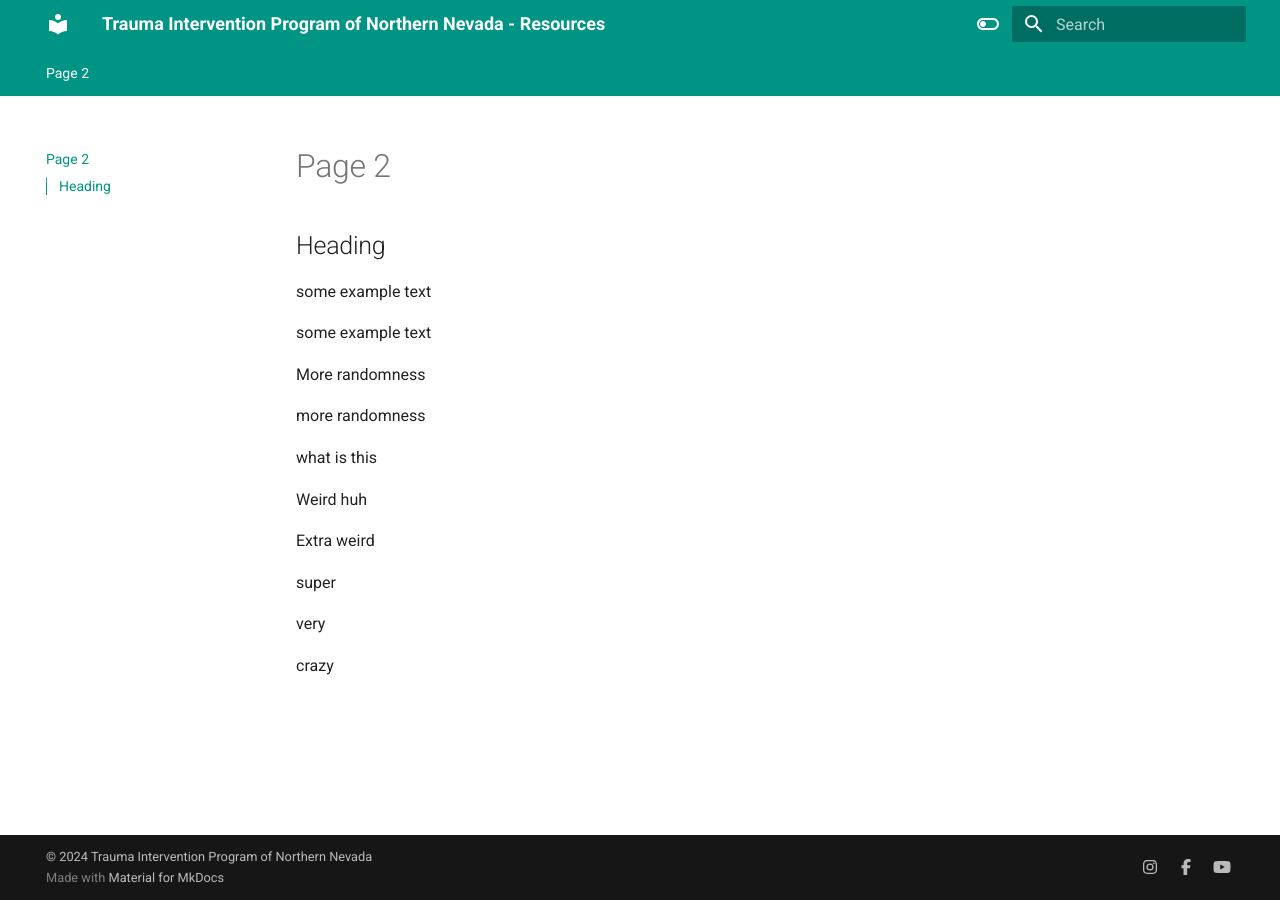
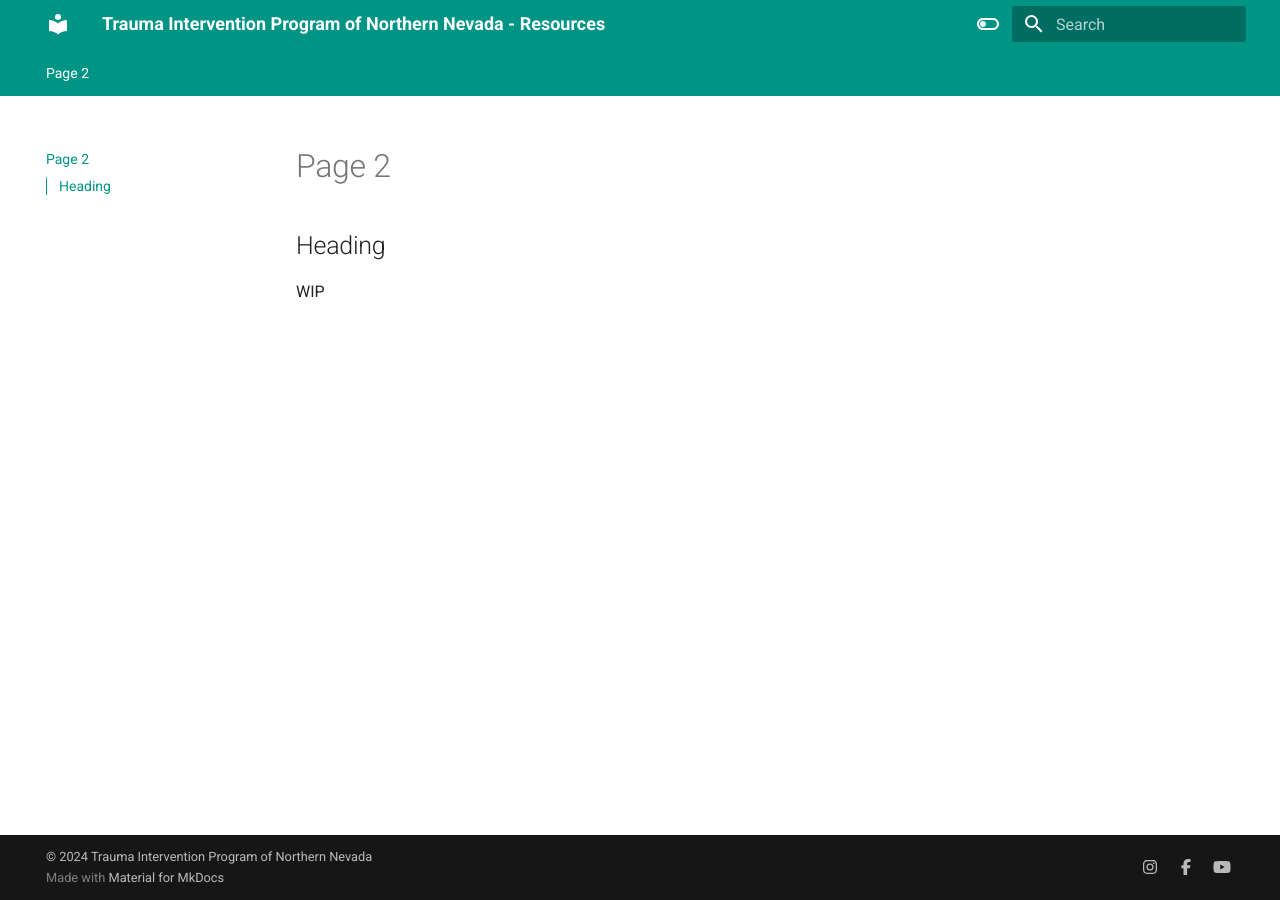
Before and after one commit to ZaneAbi/tipnnv-resources, an MkDocs documentation site: the page built from docs/page2.md, in a window 1280 px wide. Built offline with MkDocs 1.6.1 and Material for MkDocs 9.7.7, drawn with Linux system fonts in a browser that asks for light colours.

Commit message:
here we go

```diff
--- a/docs/page2.md
+++ b/docs/page2.md
@@ -2,23 +2,4 @@
 
 ## Heading
 
-some example text
-
-some example text
-
-More randomness
-
-more randomness
-
-what is this
-
-Weird huh
-
-
-Extra weird
-
-super
-
-very
-
-crazy
+WIP
```
